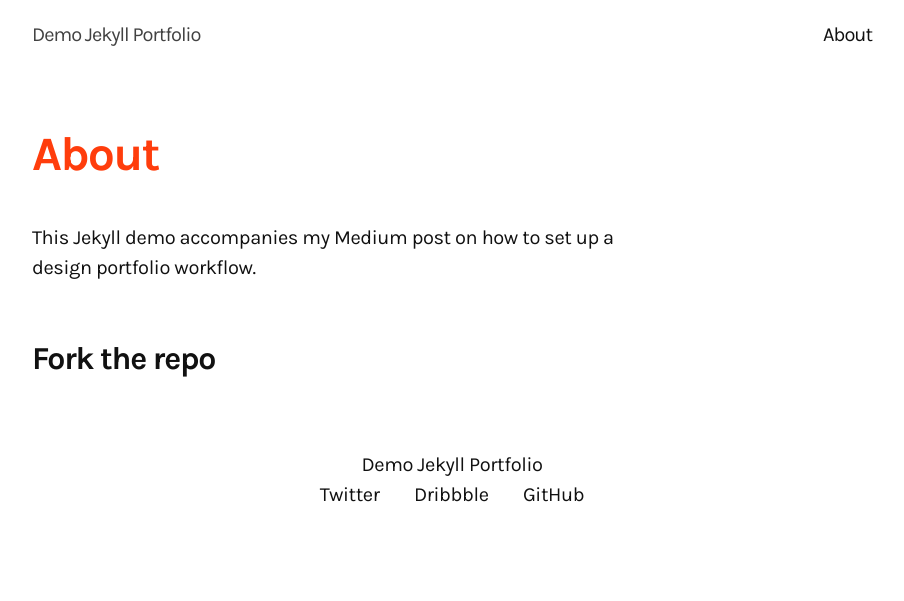
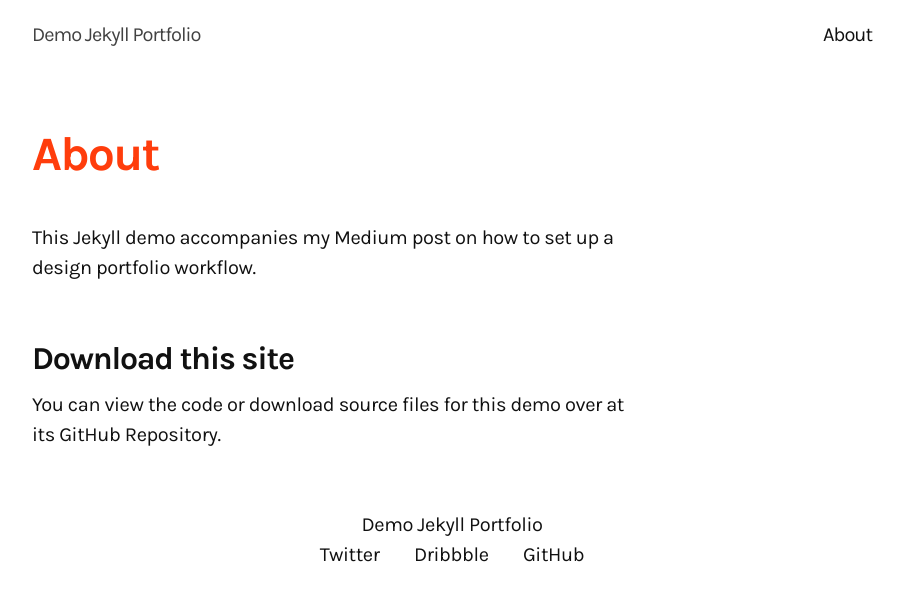
Before and after one commit to katmeister/my-site, a Jekyll site: the page built from about.md, in a window 1280 px wide. Shown: the top 601 px of the page, without its empty margins (188-1092 px from the left). Built offline with Jekyll 4.4.1, drawn with Linux system fonts in a browser that asks for light colours.

Commit message:
Updated about page

```diff
--- a/about.md
+++ b/about.md
@@ -7,6 +7,7 @@ permalink: /about/
 <div class="wrapper-writing" markdown="1">
 This [Jekyll](http://jekyllrb.com/) demo accompanies my Medium post on how to set up a design portfolio workflow.
 
-## Fork the repo
+## Download this site
+You can view the code or download source files for this demo over at its [GitHub Repository](https://github.com/katmeister/my-site).
 
 </div>
```
